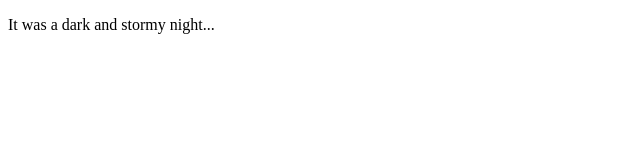
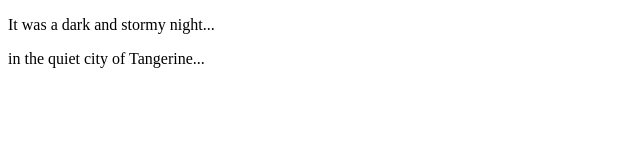
Before and after one commit to DonaldMurillo/fireside-story, a plain HTML site: page index.html in a window 1280 px wide. Shown: the whole page, without its empty margins (0-640 px from the left). Drawn offline with Linux system fonts and the light colour scheme.

Commit message:
New Line
added second line of story

```diff
--- a/index.html
+++ b/index.html
@@ -4,5 +4,6 @@
 <html>
   <body>
     <p>It was a dark and stormy night...</p>
+    <p>in the quiet city of Tangerine...</p>
   </body>
 </html>
```
